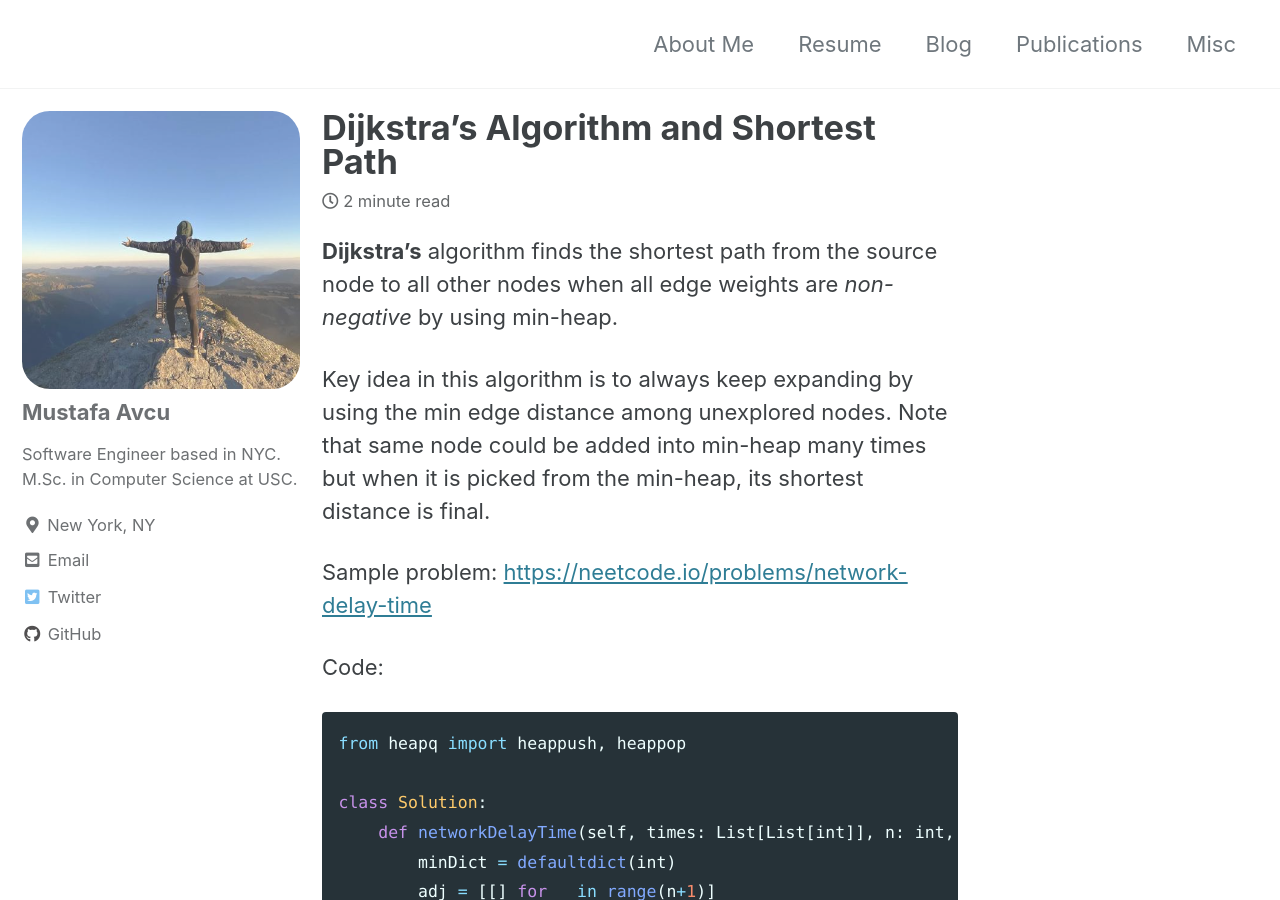
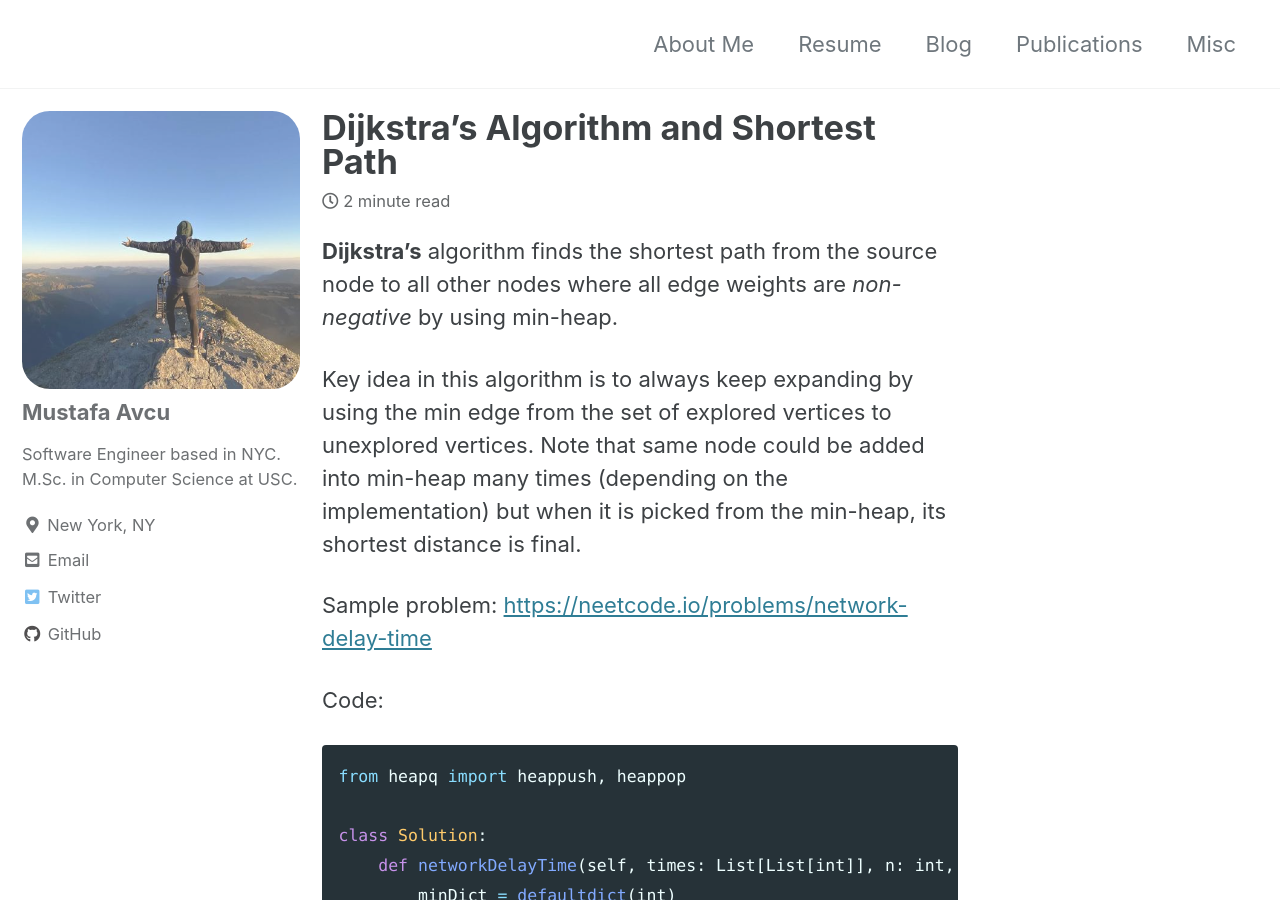
Before and after one commit to Avcu/avcu.github.io, a Jekyll site: the page built from _posts/2026-09-02-dijkstra-shortest-path.md, in a window 1280 px wide and 900 px high. Built offline with Jekyll 4.4.1, drawn with Linux system fonts in a browser that asks for light colours; cached includes are drawn as plain includes; some of the changed text lies outside the part shown.

Commit message:
Small updates to graph posts

````diff
--- a/_posts/2026-09-02-dijkstra-shortest-path.md
+++ b/_posts/2026-09-02-dijkstra-shortest-path.md
@@ -8,9 +8,9 @@ tags:
   - Algorithm
 ---
 
-**Dijkstra's** algorithm finds the shortest path from the source node to all other nodes when all edge weights are *non-negative* by using min-heap.
+**Dijkstra's** algorithm finds the shortest path from the source node to all other nodes where all edge weights are *non-negative* by using min-heap.
 
-Key idea in this algorithm is to always keep expanding by using the min edge distance among unexplored nodes. Note that same node could be added into min-heap many times but when it is picked from the min-heap, its shortest distance is final.
+Key idea in this algorithm is to always keep expanding by using the min edge from the set of explored vertices to unexplored vertices. Note that same node could be added into min-heap many times (depending on the implementation) but when it is picked from the min-heap, its shortest distance is final.
 
 Sample problem: [https://neetcode.io/problems/network-delay-time](https://neetcode.io/problems/network-delay-time)
 
@@ -39,7 +39,6 @@ class Solution:
             for nei, neiW in adj[curNode]:
                 if nei not in minDict:
                     heappush(minHeap, (curW+neiW, nei))
-
 
         return -1 if len(minDict) != n else max(minDict.values())
 ```
````
Also changed, not shown: other parts of _posts/2026-09-02-dijkstra-shortest-path.md (+1 -1 lines), _posts/2026-09-01-union-find.md (+1 -1 lines), 9 other files.
